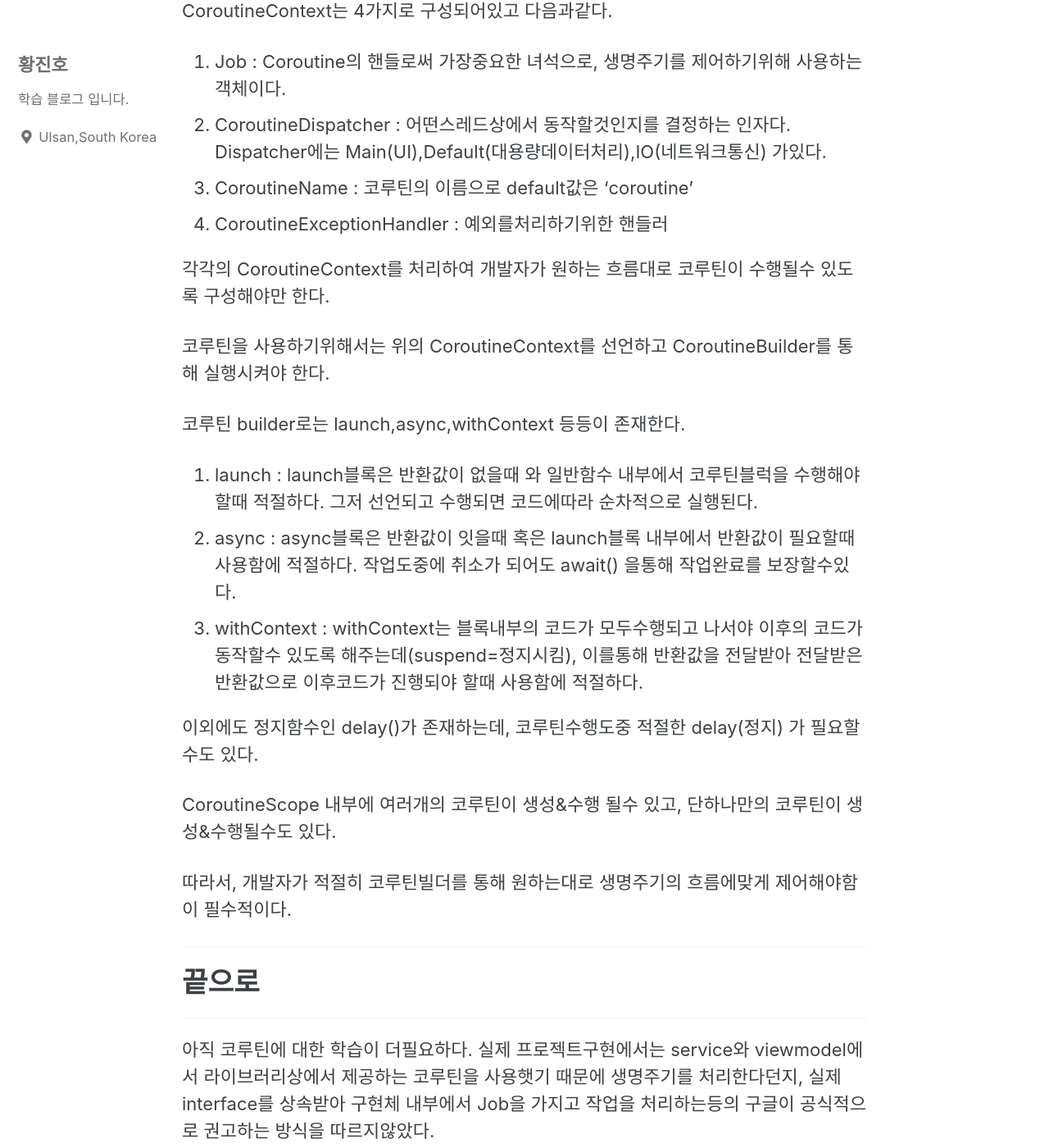
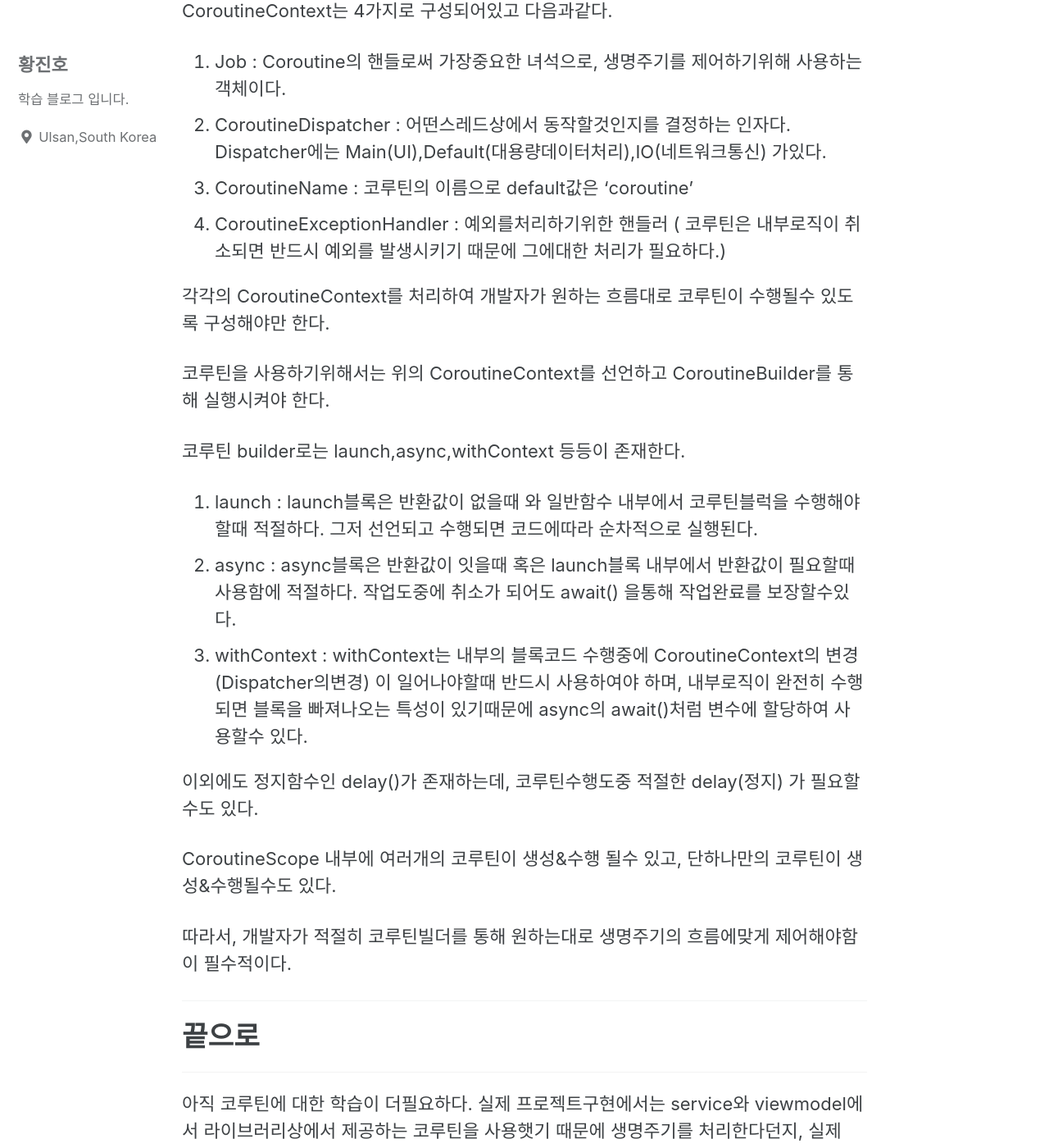
Before and after one commit to jowunnal/jowunnal.github.io, a Jekyll site: the page built from _posts/2022-07-27-coroutines.md, in a window 1280 px wide and 1400 px high, scrolled down 2040 px. Shown: the whole window at 82% size. Built offline with Jekyll 4.4.1, drawn with Linux system fonts in a browser that asks for light colours; cached includes are drawn as plain includes; comment, search, counter and statistics services are not loaded.

Commit message:
코루틴 수정

```diff
--- a/_posts/2022-07-27-coroutines.md
+++ b/_posts/2022-07-27-coroutines.md
@@ -47,7 +47,7 @@ CoroutineContext는 4가지로 구성되어있고 다음과같다.
 1. Job : Coroutine의 핸들로써 가장중요한 녀석으로, 생명주기를 제어하기위해 사용하는 객체이다.
 2. CoroutineDispatcher : 어떤스레드상에서 동작할것인지를 결정하는 인자다. Dispatcher에는 Main(UI),Default(대용량데이터처리),IO(네트워크통신) 가있다.
 3. CoroutineName : 코루틴의 이름으로 default값은 'coroutine'
-4. CoroutineExceptionHandler : 예외를처리하기위한 핸들러
+4. CoroutineExceptionHandler : 예외를처리하기위한 핸들러 ( 코루틴은 내부로직이 취소되면 반드시 예외를 발생시키기 때문에 그에대한 처리가 필요하다.)
 
 각각의 CoroutineContext를 처리하여 개발자가 원하는 흐름대로 코루틴이 수행될수 있도록 구성해야만 한다.
 
@@ -57,7 +57,7 @@ CoroutineContext는 4가지로 구성되어있고 다음과같다.
 
 1. launch : launch블록은 반환값이 없을때 와 일반함수 내부에서 코루틴블럭을 수행해야할때 적절하다.  그저 선언되고 수행되면 코드에따라 순차적으로 실행된다.
 2. async : async블록은 반환값이 잇을때 혹은 launch블록 내부에서 반환값이 필요할때 사용함에 적절하다.  작업도중에 취소가 되어도 await() 을통해 작업완료를 보장할수있다.
-3. withContext : withContext는 블록내부의 코드가 모두수행되고 나서야 이후의 코드가 동작할수 있도록 해주는데(suspend=정지시킴), 이를통해 반환값을 전달받아 전달받은 반환값으로 이후코드가 진행되야 할때 사용함에 적절하다.
+3. withContext : withContext는 내부의 블록코드 수행중에 CoroutineContext의 변경(Dispatcher의변경) 이 일어나야할때 반드시 사용하여야 하며, 내부로직이 완전히 수행되면 블록을 빠져나오는 특성이 있기때문에 async의 await()처럼 변수에 할당하여 사용할수 있다.
 
 이외에도 정지함수인 delay()가 존재하는데, 코루틴수행도중 적절한 delay(정지) 가 필요할수도 있다.
 
```
